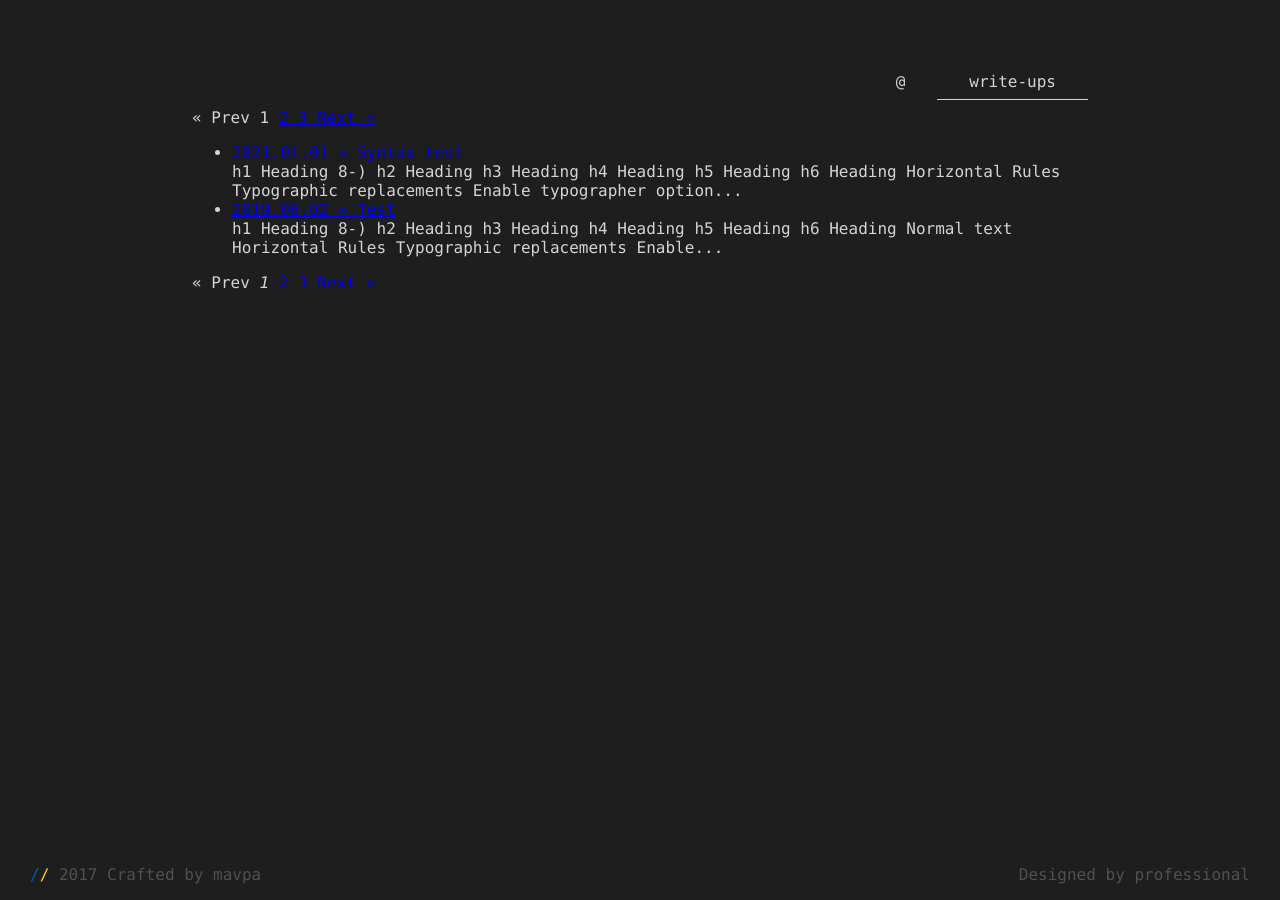
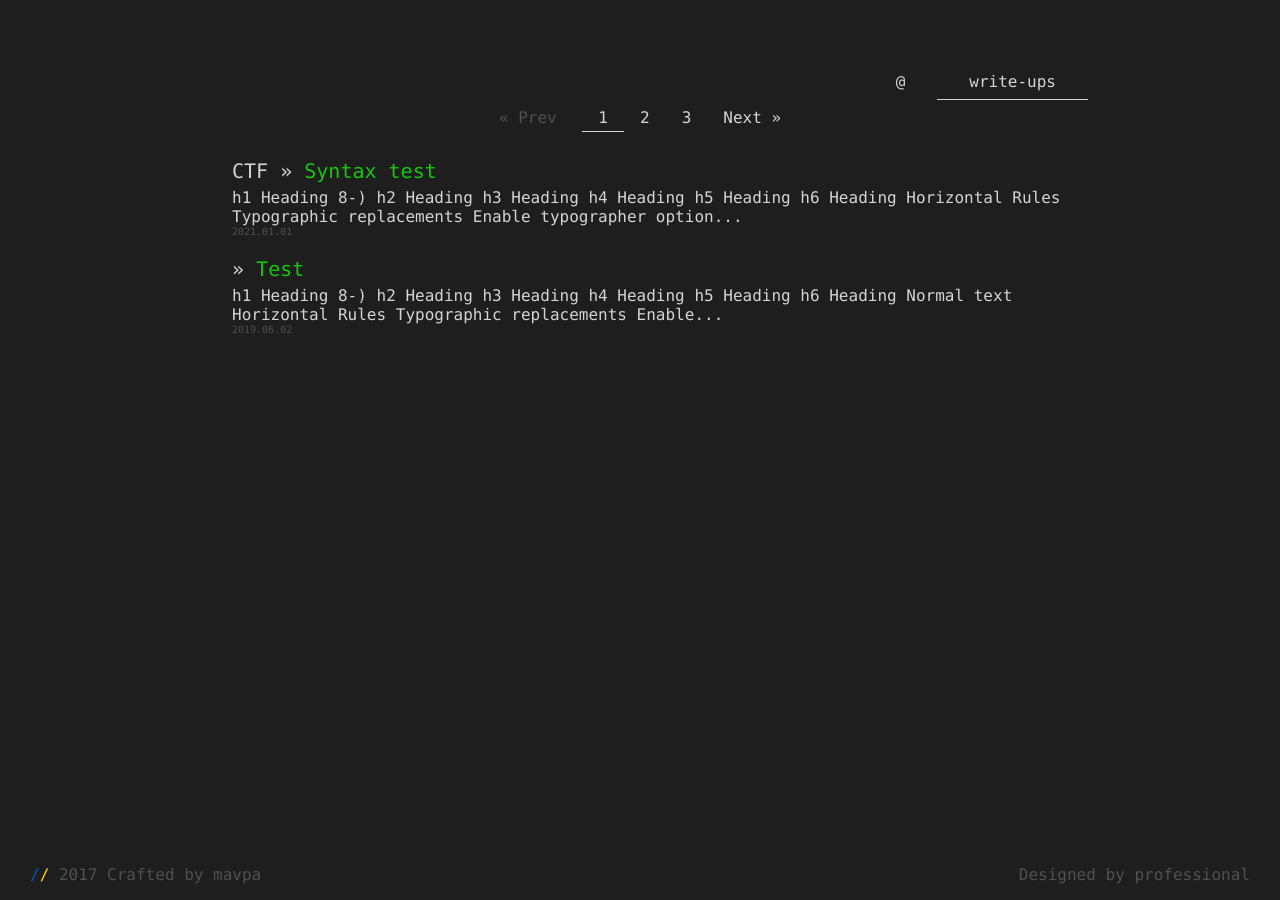
Before and after one commit to taranich/taranich.github.io, a Jekyll site: the page built from write-ups/index.html, in a window 1280 px wide. Built offline with Jekyll 4.4.1, drawn with Linux system fonts in a browser that asks for light colours; the list of posts is cut into pages by our own code.

Commit message:
Updates to write-up layout

```diff
--- a/_posts/2021-01-01-syntax-test.md
+++ b/_posts/2021-01-01-syntax-test.md
@@ -1,6 +1,7 @@
 ---
 layout: post
 title: Syntax test
+section: CTF
 semiactive_page: write-ups
 permalink: /write-ups/:year/:month/:day/:title
 ---
--- a/css/main.css
+++ b/css/main.css
@@ -1,33 +1,4 @@
-@font-face{
-    font-family: neontubes;
-    src: url('../res/neontubes-webfont.ttf') format('truetype');
-}
-
-@keyframes glitch1{
-    20% {text-shadow: none}
-    21% {text-shadow: -5px 0 0 rgb(255,0, 0);}
-    22% {text-shadow: none}
-    49% {text-shadow: none}
-    49.5% {text-shadow: 10px 0 0 rgb(0,255,0);}
-    50% {text-shadow:none}
-    50.5% {text-shadow: -3px 0 0 rgb(255,0,0);}
-    51% {text-shadow:none;}
-    51.5% {text-shadow: 5px 0 0 rgb(0,0,255);}
-    52% {text-shadow:none;}
-    82% {text-shadow:none;}
-    83% {text-shadow: 3px 0 0 rgb(0,0,255);}
-    84% {text-shadow:none;}
-}
-
-@keyframes blink {
-    40% { opacity: 1; }
-    42% { opacity: 0.1; }
-    43% { opacity: 1; }
-    45% { opacity: 0.8; }
-    46% { opacity: 1; }
-    46.5% { opacity: 0.2; }
-    47% { opacity: 1; }
-}
+/* Main */
 
 body{
     background: #1e1e1e;
@@ -38,64 +9,45 @@ body{
     color: rgb(212, 212, 212);
 }
 
-.neon{
-    font-size: 1em;
-    font-family: neontubes, arial;
-    text-decoration:none;
-}
-
-.neon.on{
-    color: rgb(243, 243, 150);
-    text-shadow:
-        0 0 0 transparent,
-        0 0 5px rgba(243, 243, 21, 1),
-        0 0 10px rgba(243, 243, 21, 1),
-        0 0 20px rgba(243, 243, 21, 1),
-        0 0 40px rgba(243, 243, 21, 1),
-        0 0 70px rgba(243, 243, 21, .8),
-        0 0 80px rgba(243, 243, 21, .5)
-}
-
-.neon.off{
-    color: rgb(243, 243, 21);
-    text-shadow:
-        0 0 0 transparent,
-        0 0 5px rgba(243, 243, 21, .5),
-        0 0 10px rgba(243, 243, 21, .3)
-}
-
-a.neon:hover{
-    color: rgb(243, 243, 150);
-    text-shadow:
-        0 0 0 transparent,
-        0 0 5px rgba(243, 243, 21, 1),
-        0 0 10px rgba(243, 243, 21, 1),
-        0 0 20px rgba(243, 243, 21, 1),
-        0 0 40px rgba(243, 243, 21, 1),
-        0 0 70px rgba(243, 243, 21, .8),
-        0 0 80px rgba(243, 243, 21, .5)
-}
-
-.blink{
-    animation: blink 4s infinite alternate;
-}
-
-.glitch{
-    font-size:3em;
-    font-family:Consolas, 'Courier New', monospace;
-    color: rgb(212, 212, 212);
-    animation: glitch1 8s infinite alternate;
-}
-
-
-/*nav{
-    text-align: center;
-    background: rgba(30,30,30,0.9);
+#lander {
+    width: 100vw;
+    height: 100vh;
+    display: block;
     position: fixed;
     top: 0;
     left: 0;
-    width: 100%;
-}*/
+    z-index: -9999;
+}
+
+.introcontainer{
+    display: flex;
+    flex-direction: column;
+    justify-content: center;
+    align-items: center;
+    height: 100%;
+}
+
+.textcontainer{
+    font-family:Consolas, 'Courier New', monospace;
+    color: rgb(212, 212, 212);
+    padding-top: 4em;
+    margin: 0 auto;
+    width: 70%;
+    flex: 1 0 auto;
+}
+
+.presenter{
+    font-size: 4em;
+}
+
+ul.contact-bar{
+    padding: 0;
+}
+li.contact-bar{
+    display: inline;
+}
+
+/* Menu */
 
 .menu {
     list-style-type: none;
@@ -120,9 +72,8 @@ li.menu a {
     color: rgb(212, 212, 212);
 }
 
-li.write-ups a{
+li.menu a:visited{
     text-decoration: none;
-    color: rgb(212, 212, 212);
 }
 
 li.menu a:hover {
@@ -137,63 +88,91 @@ li.menu a.active {
     border-bottom: 1px solid rgb(212,212,212);
 }
 
+
+/* Pagination */
+
 .pagination{
+    list-style-type: none;
     background-color: #1e1e1e;
     position: -webkit-sticky; /* Safari */
     position: sticky;
-    top: 0;
+    top: 40;
+    margin: 0;
+    padding: 0 0 16 0;
+    text-align: center;
+    font-size: 0;
 }
 
-/*nav ul{
-    list-style: none;
-    padding: 0px;
-        position: -webkit-sticky; /* Safari */
-/*        position: sticky;
-        top: 0;
+li.pagination{
+    font-size: initial;
 }
 
-nav li{
-    display: inline;
-    padding-left: 10px;
-    padding-right: 10px;
-}*/
-
-#lander {
-  width: 100vw;
-  height: 100vh;
-  display: block;
-  position: fixed;
-  top: 0;
-  left: 0;
-  z-index: -9999;
+li.pagination span{
+    padding: 4px 16px;
 }
 
-.introcontainer{
-    display: flex;
-    flex-direction: column;
-    justify-content: center;
-    align-items: center;
-    height: 100%;
+li.pagination a{
+    padding: 4px 16px;
 }
 
-.textcontainer{
-    font-family:Consolas, 'Courier New', monospace;
+ul.pagination li{
+    display: inline;
+}
+
+.pagination-current-page{
+    font-style: normal;
+    border-bottom: 1px solid rgb(212,212,212);
+}
+
+li.pagination a{
+    text-decoration: none;
     color: rgb(212, 212, 212);
-    padding-top: 4em;
-    margin: 0 auto;
-    width: 70%;
-    flex: 1 0 auto;
 }
+
+li.pagination a:hover{
+    border-bottom: 1px solid rgb(80,80,80);
+}
+
+.pagination-no-link{
+    color: rgb(80,80,80);
+}
+
+/* Write-ups */
+
+.write-ups-list{
+    list-style-type: none;
+}
+.write-up-entry{
+    padding-bottom: 20px;
+}
+.write-up-link{
+    font-size: 1.25rem;
+    text-decoration: none;
+    color: rgb(22,198,12);
+}
+.write-up-link:hover{
+    border-bottom: 1px solid rgb(22,198,12);
+}
+.write-up-category{
+    color: rgb(212, 212, 212);
+}
+.write-up-excerpt{
+    color: rgb(212,212,212);
+    margin-top: 5px;
+    font-size: initial;
+}
+.write-up-date{
+    color: rgb(80, 80, 80);
+    font-size: 0.5em;
+}
+
+/* Footer */
 
 footer{
     flex-shrink: 0;
     font-size:1em;
     font-family:Consolas, 'Courier New', monospace;
     color: rgb(80, 80, 80);
-/*    position: absolute;
-    right: 0;
-    bottom: 0;
-    left: 0;*/
     padding-bottom: 1rem;
     margin: 0;
 }
@@ -223,16 +202,6 @@ footer li{
     color: rgba(255, 213, 0, 1);
 }
 
-.presenter{
-    font-size: 4em;
-}
-
-ul.contact-bar{
-    padding: 0;
-}
-li.contact-bar{
-    display: inline;
-}
 footer a{
     color:inherit;
     text-decoration: none;
--- a/write-ups/index.html
+++ b/write-ups/index.html
@@ -3,82 +3,40 @@ layout: default
 active_page: write-ups
 ---
 {% if paginator.total_pages > 1 %}
-<div class="pagination">
+<ul class="pagination">
+  <li class="pagination">
   {% if paginator.previous_page %}
-    <a class="pagination-previous-link" href="{{ paginator.previous_page_path | relative_url }}">
-      &laquo; Prev
-    </a>
+    <a class="pagination-link" href="{{ paginator.previous_page_path | relative_url }}">&laquo; Prev</a>
   {% else %}
-    <span class="pagination-previous">&laquo; Prev</span>
+    <span class="pagination-no-link">&laquo; Prev</span>
   {% endif %}
-
+  </li>
   {% for page in (1..paginator.total_pages) %}
     {% if page == paginator.page %}
-      <span class="pagination-current-page">{{ page }}</span>
-    {% elsif page == 1 %}
-      <a class="pagination-previous-link" href="{{ paginator.previous_page_path | relative_url }}">
-        {{ page }}
-      </a>
+      <li class="pagination"><span class="pagination-current-page">{{ page }}</span></li>
     {% else %}
-      <a class="pagination-page-link" href="{{ site.paginate_path | relative_url | replace: ':num', page }}">
-        {{ page }}
-      </a>
+      <li class="pagination"><a class="pagination-page-link" href="{{ site.paginate_path | relative_url | replace: ':num', page }}">{{ page }}</a></li>
     {% endif %}
   {% endfor %}
-
+  <li class="pagination">
   {% if paginator.next_page %}
-    <a class="pagination-next-link" href="{{ paginator.next_page_path | relative_url }}">
-      Next &raquo;
-    </a>
+    <a class="pagination-link" href="{{ paginator.next_page_path | relative_url }}">Next &raquo;</a>
   {% else %}
-    <span class="pagination-next">Next &raquo;</span>
+    <span class="pagination-no-link">Next &raquo;</span>
   {% endif %}
-</div>
+</li>
+</ul>
 {% endif %}
 
 <ul class="write-ups-list">
   {% for post in paginator.posts %}
     <li class="write-up-entry">
-        <a class="write-up-link" href="{{ post.url }}">
-            <div class="write-up-date">{{ post.date | date: "%Y.%d.%m" }} »
-              <span class="write-up-title">{{ post.title }}</span>
-            </div>
-        </a>
+      <a class="write-up-link" href="{{ post.url }}">
+        <span class="write-up-category">{{ post.section }} »</span>
+        <span class="write-up-title">{{ post.title }}</span>
         <div class="write-up-excerpt">{{ post.content | markdownify | strip_html | truncatewords: 20 }}</div>
+        <div class="write-up-date">{{ post.date | date: "%Y.%d.%m" }}</div>
+      </a>
     </li>
 	{% endfor %}
 </ul>
-
-{% if paginator.total_pages > 1 %}
-<div class="pagination">
-  {% if paginator.previous_page %}
-    <a class="pagination-previous-link" href="{{ paginator.previous_page_path | relative_url }}">
-      &laquo; Prev
-    </a>
-  {% else %}
-    <span class="pagination-previous">&laquo; Prev</span>
-  {% endif %}
-
-  {% for page in (1..paginator.total_pages) %}
-    {% if page == paginator.page %}
-      <em class="pagination-current-page">{{ page }}</em>
-    {% elsif page == 1 %}
-      <a class="pagination-previous-link" href="{{ paginator.previous_page_path | relative_url }}">
-        {{ page }}
-      </a>
-    {% else %}
-      <a class="pagination-page-link" href="{{ site.paginate_path | relative_url | replace: ':num', page }}">
-        {{ page }}
-      </a>
-    {% endif %}
-  {% endfor %}
-
-  {% if paginator.next_page %}
-    <a class="pagination-next-link" href="{{ paginator.next_page_path | relative_url }}">
-      Next &raquo;
-    </a>
-  {% else %}
-    <span class="pagination-next">Next &raquo;</span>
-  {% endif %}
-</div>
-{% endif %}
```
Also changed, not shown: _test/main.css (+60 -148 lines), _test/page1.html (+11 -15 lines).
